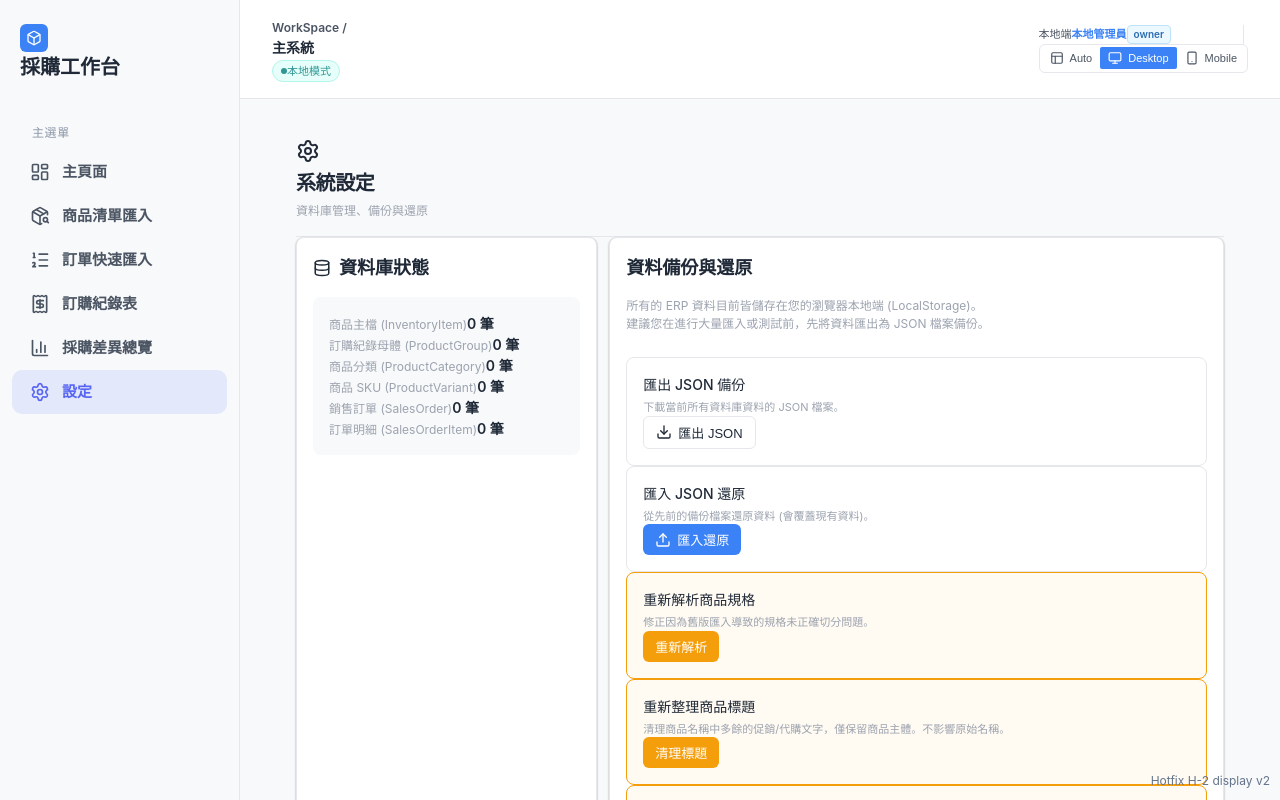
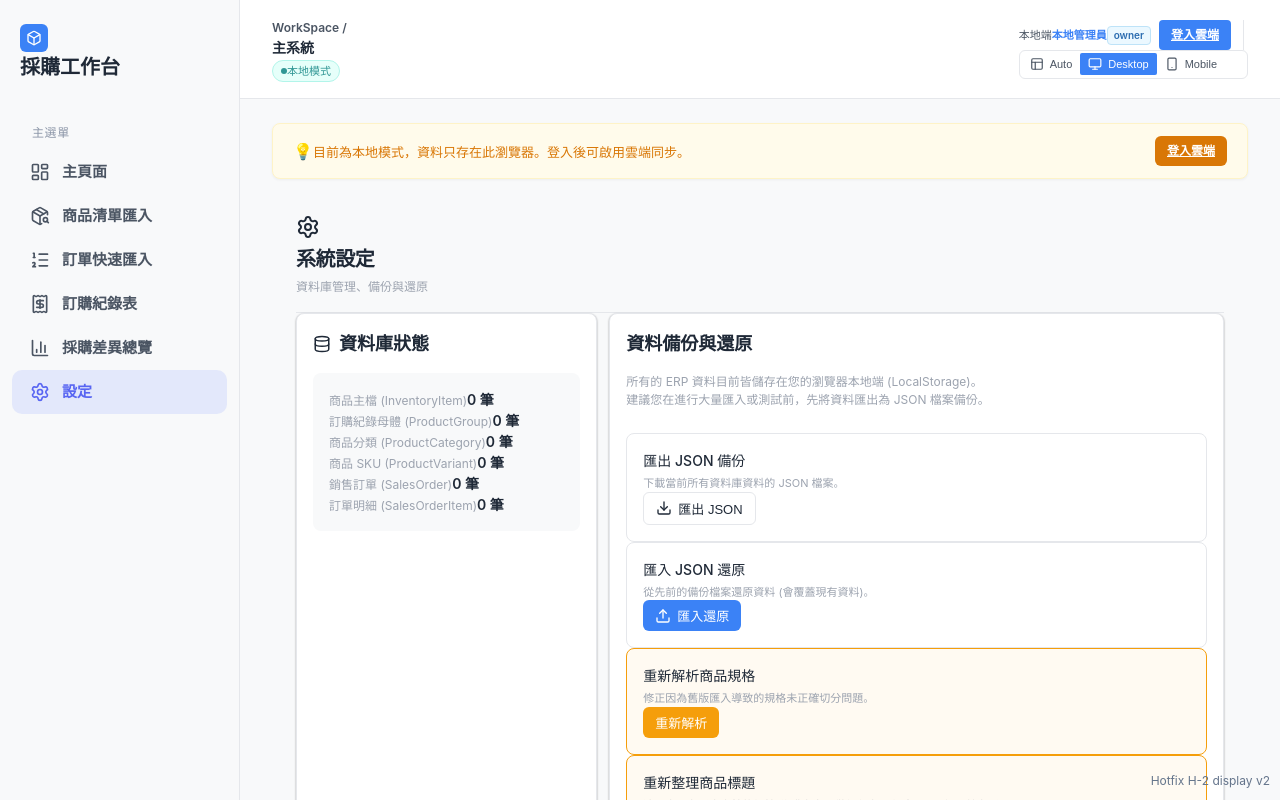
Before and after one commit to johnpan123-ai/daigou-erp-mvp-backup, a React (Vite) app: page /settings in a window 1280 px wide. Built offline with nearby package versions, Linux system fonts and the light colour scheme; no server answers.

Commit message:
feat: add cloud login entry for production

```diff
--- a/src/auth/AuthProvider.tsx
+++ b/src/auth/AuthProvider.tsx
@@ -71,6 +71,12 @@ export function AuthProvider({ children }: { children: React.ReactNode }) {
       }
 
       if (currentUser) {
+        if (currentMode === 'local') {
+          console.log('[Provider Mode] auto switched to cloud mode after login');
+          setProviderMode('cloud');
+          window.location.reload();
+          return;
+        }
         fetchProfile(currentUser.id);
       } else {
         setProfile(null);
@@ -93,6 +99,12 @@ export function AuthProvider({ children }: { children: React.ReactNode }) {
       }
 
       if (currentUser) {
+        if (currentMode === 'local') {
+          console.log('[Provider Mode] auto switched to cloud mode after login');
+          setProviderMode('cloud');
+          window.location.reload();
+          return;
+        }
         fetchProfile(currentUser.id);
       } else {
         setProfile(null);
--- a/src/components/layout/AppLayout.tsx
+++ b/src/components/layout/AppLayout.tsx
@@ -43,6 +43,7 @@ export function AppLayout({ children }: { children: React.ReactNode }) {
   const { user, loading, signOut } = useAuth();
   const { role, displayName, isProfileLoading } = useRole();
   const [isMobileMenuOpen, setIsMobileMenuOpen] = useState(false);
+  const location = useLocation();
 
   return (
     <div className="app-shell">
@@ -135,9 +136,11 @@ export function AppLayout({ children }: { children: React.ReactNode }) {
           <div className="flex items-center gap-md">
             {/* Supabase Auth Status */}
             {(() => {
-              const currentMode = getProviderMode();
+              if (loading || isProfileLoading) {
+                return <span className="text-xs text-muted">載入中...</span>;
+              }
 
-              if (currentMode === 'local') {
+              if (!user) {
                 return (
                   <div className="flex items-center gap-sm text-xs" style={{ borderRight: '1px solid var(--color-border)', paddingRight: '12px', marginRight: '4px' }}>
                     <span style={{ color: 'var(--color-text-secondary)' }}>本地端</span>
@@ -145,20 +148,8 @@ export function AppLayout({ children }: { children: React.ReactNode }) {
                     <span className="badge" style={{ backgroundColor: '#ebf8ff', color: '#2b6cb0', border: '1px solid #bee3f8', padding: '1px 6px', borderRadius: '4px', fontSize: '10px' }}>
                       owner
                     </span>
-                  </div>
-                );
-              }
-
-              if (loading || isProfileLoading) {
-                return <span className="text-xs text-muted">載入中...</span>;
-              }
-
-              if (!user) {
-                return (
-                  <div className="flex items-center gap-xs">
-                    <span className="text-xs text-muted" style={{ marginRight: '4px' }}>未登入</span>
-                    <Link to="/login" className="btn btn-ghost" style={{ padding: '4px 8px', fontSize: '12px', height: 'auto', minHeight: 'auto', border: '1px solid var(--color-border)' }}>
-                      前往登入
+                    <Link to="/login" className="btn btn-primary" style={{ padding: '6px 12px', fontSize: '12px', height: 'auto', minHeight: 'auto', color: '#fff', backgroundColor: 'var(--color-primary)', border: 'none', borderRadius: '4px', fontWeight: 600, marginLeft: '8px' }}>
+                      登入雲端
                     </Link>
                   </div>
                 );
@@ -168,7 +159,7 @@ export function AppLayout({ children }: { children: React.ReactNode }) {
                 <div className="flex items-center gap-sm text-xs" style={{ borderRight: '1px solid var(--color-border)', paddingRight: '12px', marginRight: '4px' }}>
                   <div className="flex flex-col items-end gap-2xs hide-on-mobile" style={{ lineHeight: '1.2' }}>
                     <span className="font-medium" style={{ color: 'var(--color-text-primary)' }}>
-                      {displayName || '未命名'}
+                      {displayName || '已登入'}
                     </span>
                     <span className="text-muted" style={{ fontSize: '10px' }}>
                       {user.email}
@@ -188,7 +179,7 @@ export function AppLayout({ children }: { children: React.ReactNode }) {
                   <button
                     onClick={signOut}
                     className="btn btn-ghost text-danger"
-                    style={{ padding: '4px 8px', fontSize: '12px', height: 'auto', minHeight: 'auto', border: '1px solid #fed7d7', color: 'var(--color-danger)', backgroundColor: '#fff5f5' }}
+                    style={{ padding: '4px 8px', fontSize: '12px', height: 'auto', minHeight: 'auto', border: '1px solid #fed7d7', color: 'var(--color-danger)', backgroundColor: '#fff5f5', marginLeft: '8px' }}
                   >
                     登出
                   </button>
@@ -228,6 +219,31 @@ export function AppLayout({ children }: { children: React.ReactNode }) {
 
         {/* Page Content */}
         <div className="page-content">
+          {/* Local Mode Warning Banner */}
+          {!user && getProviderMode() === 'local' && location.pathname !== '/login' && (
+            <div style={{
+              backgroundColor: '#fffbeb',
+              border: '1px solid #fef3c7',
+              color: '#d97706',
+              padding: '12px 20px',
+              borderRadius: '8px',
+              marginBottom: '20px',
+              display: 'flex',
+              alignItems: 'center',
+              justifyContent: 'space-between',
+              fontSize: '13px',
+              fontWeight: 500,
+              boxShadow: '0 1px 3px rgba(0, 0, 0, 0.05)'
+            }}>
+              <div className="flex items-center gap-sm">
+                <span style={{ fontSize: '16px' }}>💡</span>
+                <span>目前為本地模式，資料只存在此瀏覽器。登入後可啟用雲端同步。</span>
+              </div>
+              <Link to="/login" className="btn btn-primary" style={{ padding: '6px 12px', fontSize: '12px', height: 'auto', minHeight: 'auto', backgroundColor: '#d97706', borderColor: '#d97706', color: '#fff', fontWeight: 600 }}>
+                登入雲端
+              </Link>
+            </div>
+          )}
           <div className={(mode === 'mobile' && !isMobile) ? 'mobile-preview-frame' : ''}>
             {children}
           </div>
--- a/src/pages/Settings.tsx
+++ b/src/pages/Settings.tsx
@@ -301,7 +301,9 @@ export default function Settings() {
                 if (currentMode !== 'cloud') {
                   if (!user) {
                     console.log('[Provider Mode] blocked: login required');
-                    alert('請先登入後再使用雲端模式');
+                    if (confirm('請先登入後再使用雲端模式！點擊「確定」將為您導向登入頁面。')) {
+                      window.location.href = '/login';
+                    }
                     return;
                   }
                   setProviderMode('cloud');
```
